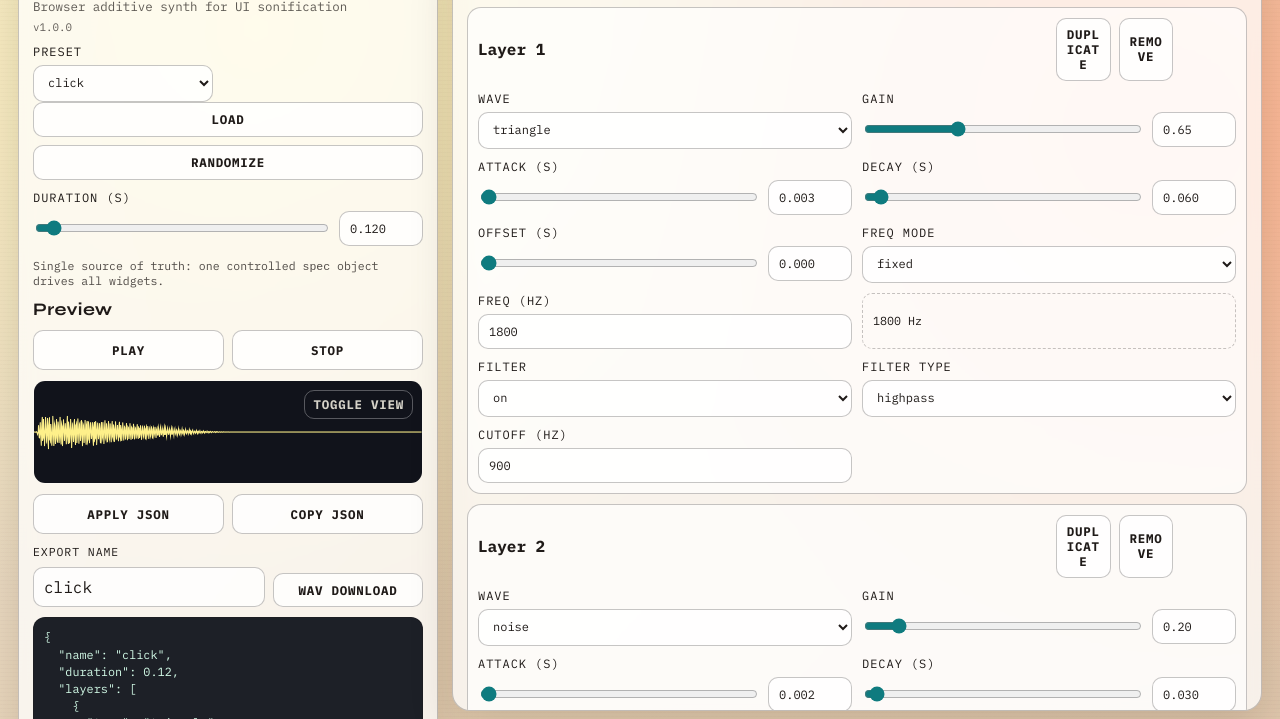
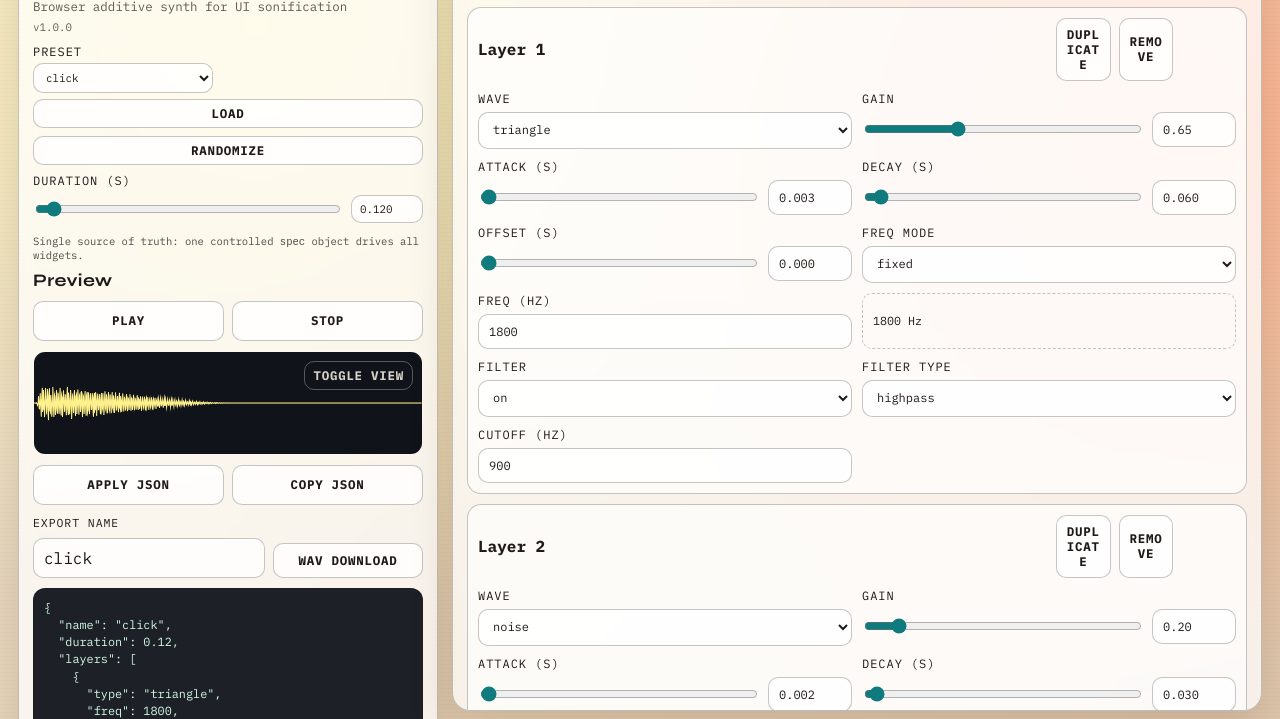
Before and after one commit to to5ta/sfx-gen, a website built with Vite: page index.html in a window 1280 px wide. Shown: the part 71-790 px from the top of the page. Built offline with nearby package versions, Linux system fonts and the light colour scheme.

Commit message:
Compact pre-preview settings layout

```diff
--- a/src/main.js
+++ b/src/main.js
@@ -45,6 +45,7 @@ app.innerHTML = `
       <h1>UX SFX Generator</h1>
       <p class="tagline">Browser additive synth for UI sonification</p>
       <p class="app-version">v${APP_SEMVER}</p>
+      <div class="settings-compact">
       <div class="control-group">
         <label for="presetSelect">Preset</label>
         <select id="presetSelect" class="compact-select"></select>
@@ -61,6 +62,7 @@ app.innerHTML = `
         </div>
       </div>
       <p class="hint">Single source of truth: one controlled <code>spec</code> object drives all widgets.</p>
+      </div>
 
       <div class="section-head">
         <h2>Preview</h2>
--- a/src/styles.css
+++ b/src/styles.css
@@ -128,6 +128,37 @@ label {
 
 .compact-select {
   max-width: 180px;
+}
+
+.settings-compact {
+  display: grid;
+  gap: 6px;
+  margin-bottom: 8px;
+}
+
+.settings-compact .control-group {
+  gap: 4px;
+  font-size: 0.68rem;
+}
+
+.settings-compact .dual-input {
+  grid-template-columns: minmax(0, 1fr) 72px;
+}
+
+.settings-compact input,
+.settings-compact select,
+.settings-compact button {
+  padding: 6px 8px;
+}
+
+.settings-compact .column-buttons {
+  margin-bottom: 2px;
+}
+
+.settings-compact .hint {
+  margin-top: 2px;
+  margin-bottom: 0;
+  font-size: 0.66rem;
 }
 
 input,
```
